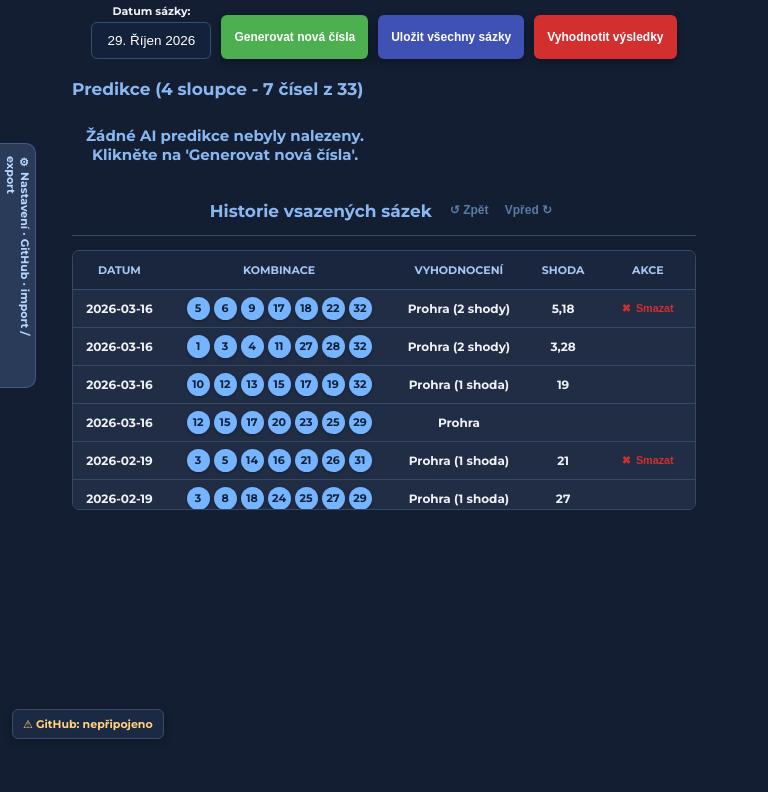
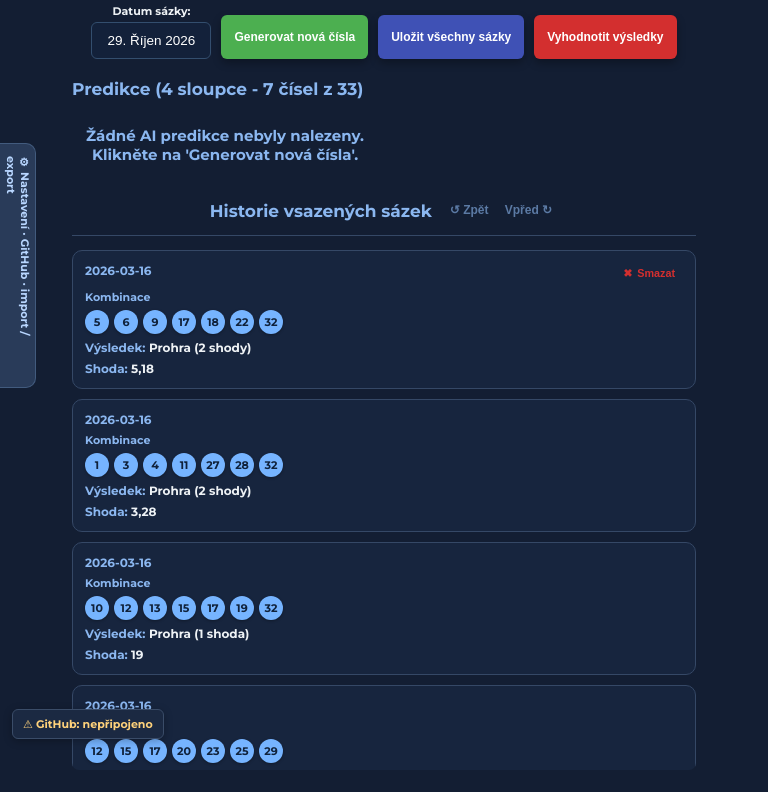
Before and after one commit to jerry00769/Renta, a plain HTML site: page index.html in a window 768 px wide. Shown: the part 49-841 px from the top of the page. Before the commit the page ends 800 px from the top, so only its background shows below. Drawn offline with nearby package versions, Linux system fonts and the light colour scheme.

Commit message:
Add files via upload

```diff
--- a/index.html
+++ b/index.html
@@ -1103,6 +1103,88 @@ body{zoom:1!important;margin:0!important;padding:12px 10px!important;display:blo
 @media (min-width:701px){
  .header-section .top-inputs{width:max-content!important;max-width:100%!important;flex-wrap:nowrap!important;column-gap:10px!important;row-gap:0!important}
  .header-section .top-inputs .input-group,.header-section .top-inputs button{flex-shrink:0!important}
+}
+
+
+/* 2026-10-28: historie kopiruje skutecnou sirku kombinaci, bez ztraty sloupcu. */
+#history-section-container .table-container{overflow-x:auto!important;overscroll-behavior-x:contain}
+@media (min-width:601px) and (max-width:1020px){
+ #history-section-container .table-container{max-height:520px!important;overflow-y:auto!important;overflow-x:hidden!important;border:0!important}
+ #staked-history-table{display:block!important;width:100%!important}
+ #staked-history-table thead{display:none!important}
+ #staked-history-table tbody{display:flex!important;flex-direction:column!important;gap:10px!important}
+ #staked-history-table tbody tr{display:grid!important;grid-template-columns:minmax(0,1fr) auto!important;gap:8px 10px!important;background:#13213a!important;border:1px solid #334e6e!important;border-radius:10px!important;padding:12px!important;width:100%!important}
+ #staked-history-table tbody td{display:block!important;min-width:0!important;padding:0!important;border:0!important;white-space:normal!important;overflow:visible!important;text-overflow:clip!important;text-align:left!important}
+ #staked-history-table tbody td:nth-child(1){grid-column:1!important;font-weight:700!important;color:#8bb7f0!important}
+ #staked-history-table tbody td:nth-child(2){grid-column:1/-1!important;grid-row:2!important}
+ #staked-history-table tbody td:nth-child(2)::before{content:'Kombinace';display:block;color:#8bb7f0;font-size:.75em;margin-bottom:7px}
+ #staked-history-table tbody td:nth-child(4){grid-column:1!important;grid-row:3!important}
+ #staked-history-table tbody td:nth-child(4)::before{content:'Výsledek: ';color:#8bb7f0}
+ #staked-history-table tbody td:nth-child(5){grid-column:1!important;grid-row:4!important}
+ #staked-history-table tbody td:nth-child(5)::before{content:'Shoda: ';color:#8bb7f0}
+ #staked-history-table tbody td:nth-child(6){grid-column:2!important;grid-row:1!important;justify-self:end!important}
+ #staked-history-table .combination-display{display:flex!important;flex-wrap:wrap!important;gap:5px!important}
+}
+@media(max-width:700px){
+ #history-section-container{width:min(100%,var(--lot-total))!important;max-width:100%!important}
+ #history-section-container .table-container{overflow-x:hidden!important}
+}
+@media(min-width:701px) and (max-width:1020px){
+ .header-section .top-inputs{flex-wrap:wrap!important;width:min(100%,var(--lot-total))!important;max-width:100%!important;row-gap:8px!important}
+}
+
+
+/* 2026-10-28: odstranění zbytků tabulkového vzhledu z karet historie.
+   Platí při každém zúžení včetně tabletu a otočeného telefonu. */
+@media (max-width:1020px) {
+  #history-section-container .table-container {
+    overflow-x:hidden!important;
+    overflow-y:auto!important;
+    border:0!important;
+    background:transparent!important;
+    height: min(530px, 65dvh)!important;
+    max-height:530px!important;
+  }
+  #staked-history-table {display:block!important;width:100%!important;min-width:0!important;table-layout:auto!important}
+  #staked-history-table thead {display:none!important}
+  #staked-history-table tbody {display:flex!important;flex-direction:column!important;gap:10px!important;width:100%!important}
+  #staked-history-table tbody tr {
+    box-sizing:border-box!important;display:grid!important;
+    grid-template-columns:minmax(0,1fr) auto!important;
+    gap:6px 10px!important;width:100%!important;max-width:100%!important;
+    min-width:0!important;margin:0!important;padding:12px!important;
+    background:#17253e!important;border:1px solid #354866!important;
+    border-radius:10px!important;
+  }
+  #staked-history-table tbody td,
+  #staked-history-table tbody td:nth-child(n) {
+    box-sizing:border-box!important;display:block!important;
+    width:auto!important;min-width:0!important;max-width:100%!important;
+    height:auto!important;margin:0!important;padding:0!important;
+    border:0!important;background:transparent!important;
+    box-shadow:none!important;white-space:normal!important;
+    overflow:visible!important;text-overflow:clip!important;
+    text-align:left!important;
+  }
+  #staked-history-table tbody td:nth-child(1){grid-column:1!important;grid-row:1!important;color:#8bb7f0!important;font-weight:700!important;padding-right:0!important}
+  #staked-history-table tbody td:nth-child(2){grid-column:1/-1!important;grid-row:2!important;order:initial!important}
+  #staked-history-table tbody td:nth-child(3){display:none!important}
+  #staked-history-table tbody td:nth-child(4){grid-column:1/-1!important;grid-row:3!important;order:initial!important}
+  #staked-history-table tbody td:nth-child(5){grid-column:1/-1!important;grid-row:4!important;order:initial!important}
+  #staked-history-table tbody td:nth-child(6){grid-column:2!important;grid-row:1!important;position:static!important;justify-self:end!important;align-self:start!important;order:initial!important}
+  #staked-history-table .combination-display{
+    display:flex!important;justify-content:flex-start!important;
+    align-items:center!important;flex-wrap:wrap!important;gap:5px!important;
+    width:100%!important;background:transparent!important;
+  }
+  #staked-history-table .history-number-bubble{
+    width:24px!important;height:24px!important;min-width:24px!important;
+    flex:0 0 24px!important;margin:0!important;
+    background:#76b4ff!important;
+  }
+  #staked-history-table tbody td:nth-child(2)::before{content:'Kombinace';display:block;color:#8bb7f0;font-size:11px;margin:0 0 6px}
+  #staked-history-table tbody td:nth-child(4)::before{content:'Výsledek: ';color:#8bb7f0}
+  #staked-history-table tbody td:nth-child(5)::before{content:'Shoda: ';color:#8bb7f0}
 }
 
 </style>
```
